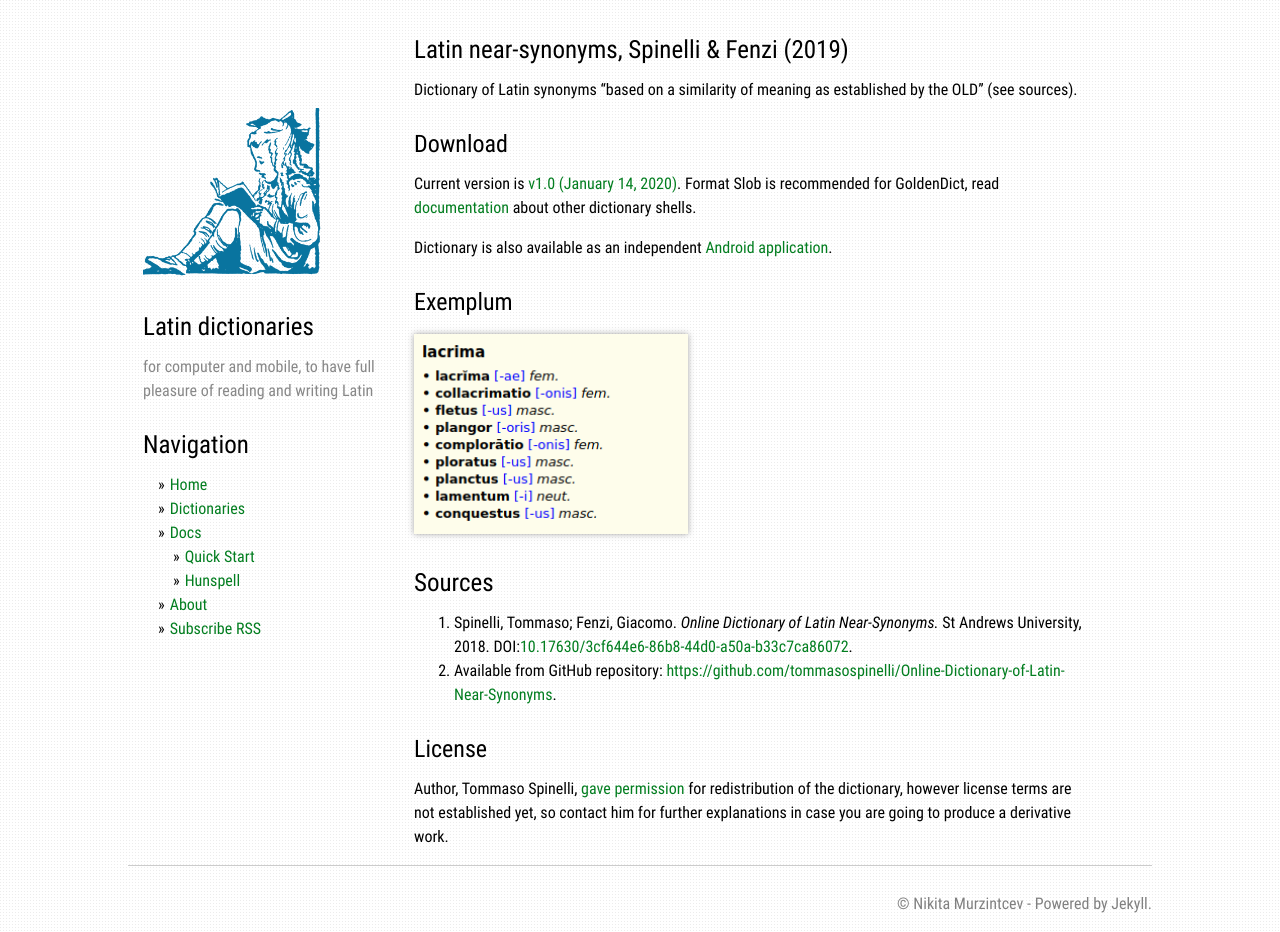
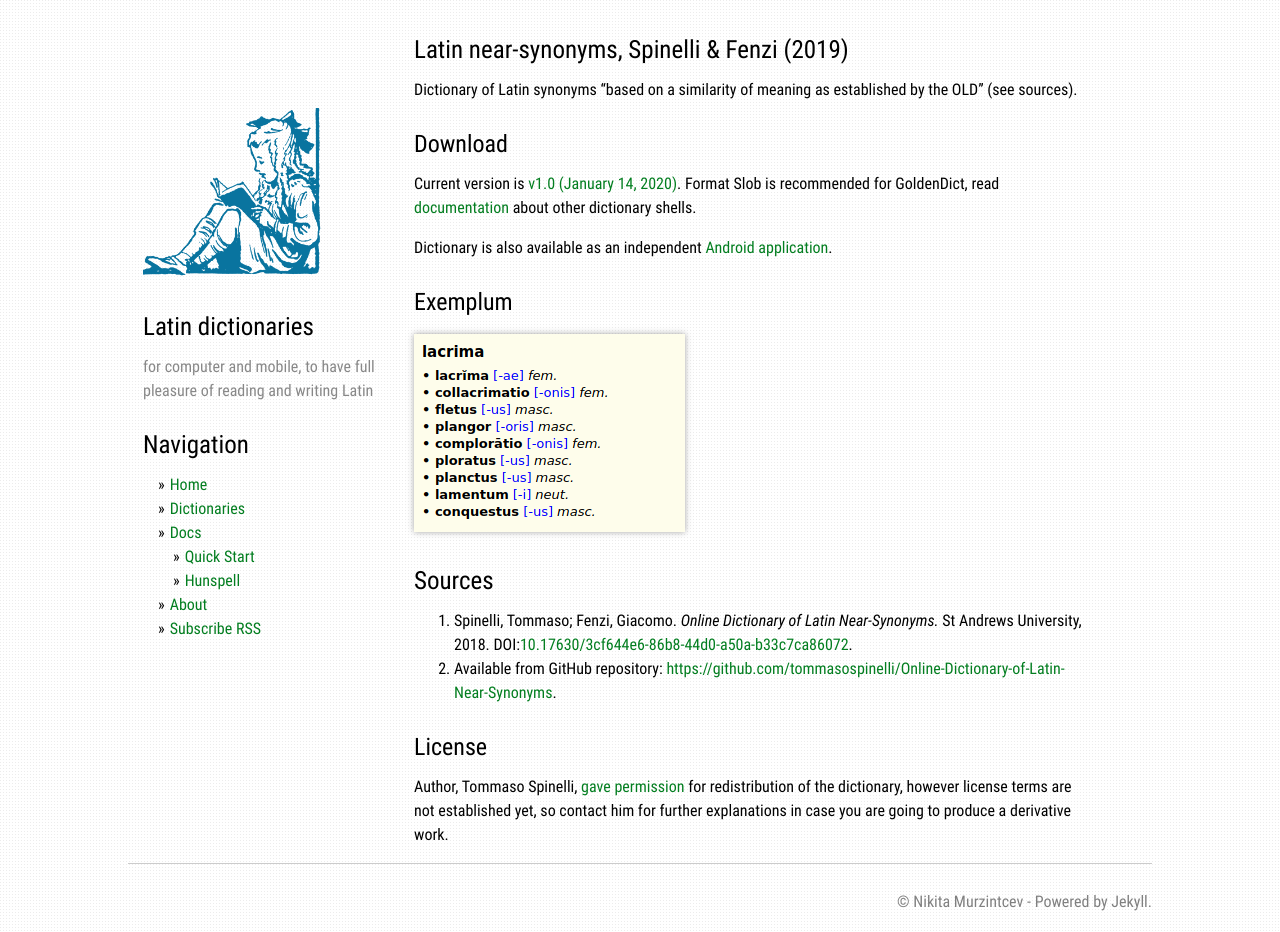
Before and after one commit to nikita-moor/dictionaries, a Jekyll site: the page built from _dictionaries/Spinelli2019.md, in a window 1280 px wide. Built offline with Jekyll 4.4.1, drawn with Linux system fonts in a browser that asks for light colours.

Commit message:
image viewer fix

```diff
--- a/_includes/img-viewer.html
+++ b/_includes/img-viewer.html
@@ -12,6 +12,6 @@
         <img src="{{ include.img }}" alt="image" />
       </div>
     </div>
-    <img src="{{ include.img }}" height="200" alt="preview" alt="image" />
+    <img src="{{ include.img }}" style="max-height: 200px; max-width: 300px;" alt="preview" alt="image" />
   </label>
 </div>
```
Also changed, not shown: _dictionaries/img/Appleton1914-1.png, _dictionaries/img/Appleton1914-2.png, _dictionaries/img/Doederlein1874-1.png, _dictionaries/img/Doederlein1874-2.png, _dictionaries/img/LopezPozo1997-1.png, _dictionaries/img/Ramshorn1860-1.png, _dictionaries/img/Ramshorn1860-2.png, _dictionaries/img/Skrivan1890-1.png, _dictionaries/img/Skrivan1890-2.png, _dictionaries/img/SmithHall1871-1.png.
